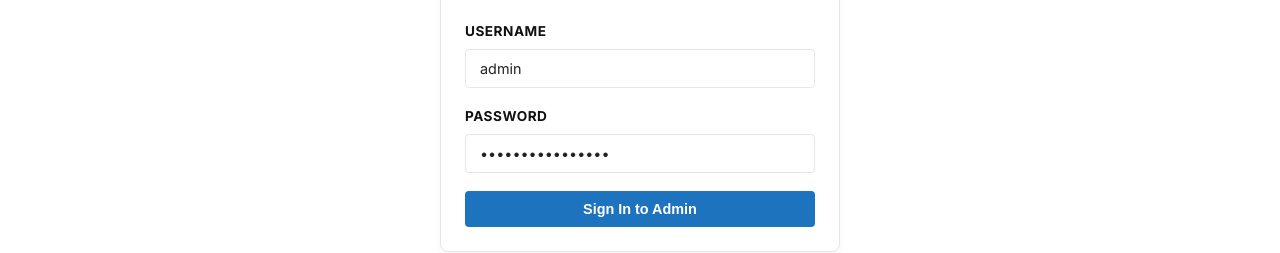
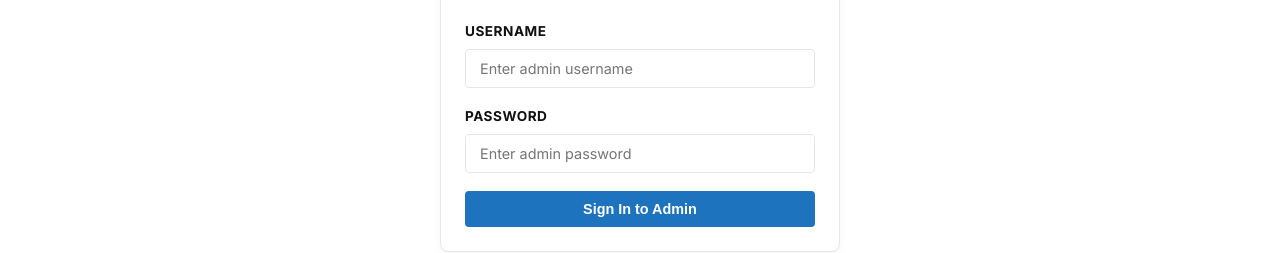
Before and after one commit to lingtuka-design/tka-hnamte, an Astro site: page /admin/login in a window 1280 px wide. Shown: the part 290-543 px from the top of the page. Built offline with nearby package versions, Linux system fonts and the light colour scheme; Astro itself is replaced by a stand-in of ours; no server answers.

Commit message:
Admin login: remove prefilled credentials

```diff
--- a/src/pages/admin/login.astro
+++ b/src/pages/admin/login.astro
@@ -20,12 +20,12 @@ if (sessionCookie === 'authenticated_token_admin_777') {
       <form id="loginForm">
         <div class="admin-form-group">
           <label for="username">Username</label>
-          <input type="text" id="username" class="admin-input" placeholder="Enter admin username" required value="admin" />
+          <input type="text" id="username" class="admin-input" placeholder="Enter admin username" required autocomplete="off" />
         </div>
 
         <div class="admin-form-group">
           <label for="password">Password</label>
-          <input type="password" id="password" class="admin-input" placeholder="Enter admin password" required value="adminpassword123" />
+          <input type="password" id="password" class="admin-input" placeholder="Enter admin password" required autocomplete="off" />
         </div>
 
         <div id="errorAlert" style="display: none; background-color: #fee2e2; color: #b91c1c; padding: 10px; border-radius: 4px; font-size: 0.85rem; margin-bottom: 15px;">
```
